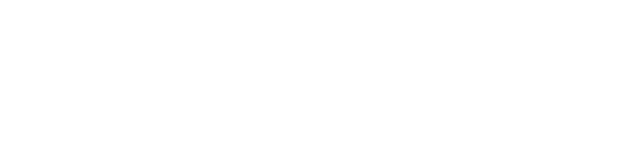
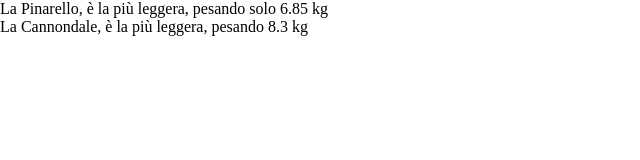
Before and after one commit to Umbeee/js-snack-es6, a plain HTML site: page index.html in a window 1280 px wide. Shown: the whole page, without its empty margins (0-640 px from the left). Drawn offline with Linux system fonts and the light colour scheme.

Commit message:
da finire

```diff
--- a/assets/main.js
+++ b/assets/main.js
@@ -13,4 +13,34 @@ const bici = [
     }
 ]
 
+const divBici = document.querySelector('.container-bici')
+
+
+
 console.log(bici)
+
+let min = 100;
+let minNome = ''
+
+let max = 0;
+let maxNome = ''
+
+
+
+for (let i=0; i<bici.length; i++){
+
+    if (bici[i]['peso']<min){
+        min = bici[i]['peso']
+        minNome = bici[i]['nome']
+    }
+    if(bici[i]['peso']>max){
+        max = bici[i]['peso']
+        maxNome = bici[i]['nome']
+    }
+}
+
+console.log(min, max)
+
+divBici.innerHTML += `<p>La ${minNome}, è la più leggera, pesando solo ${min} kg</p>`
+
+divBici.innerHTML += `<p>La ${maxNome}, è la più leggera, pesando ${max} kg</p>`
--- a/index.html
+++ b/index.html
@@ -9,6 +9,9 @@
 </head>
 <body>
 
+    <div class="container-bici">
+
+    </div>
 
     <script src="./assets/main.js"></script>
 </body>
```
